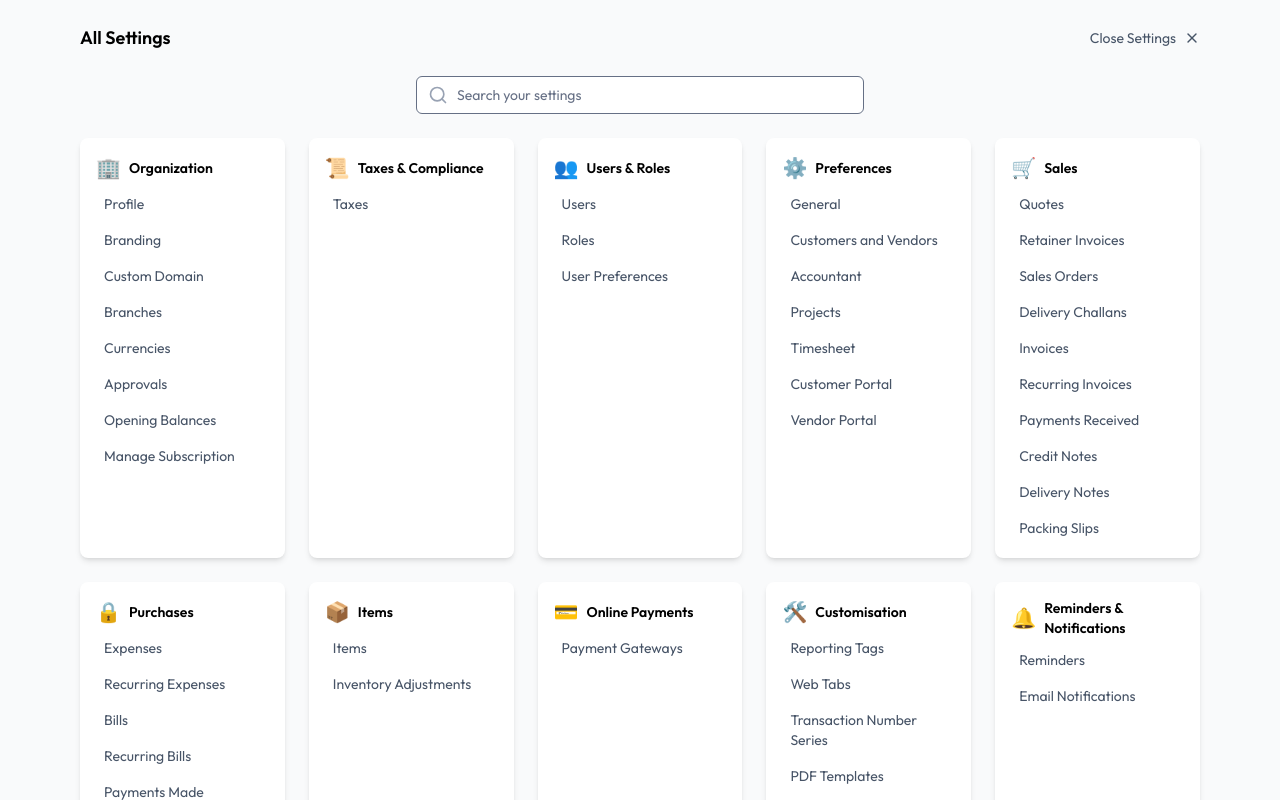
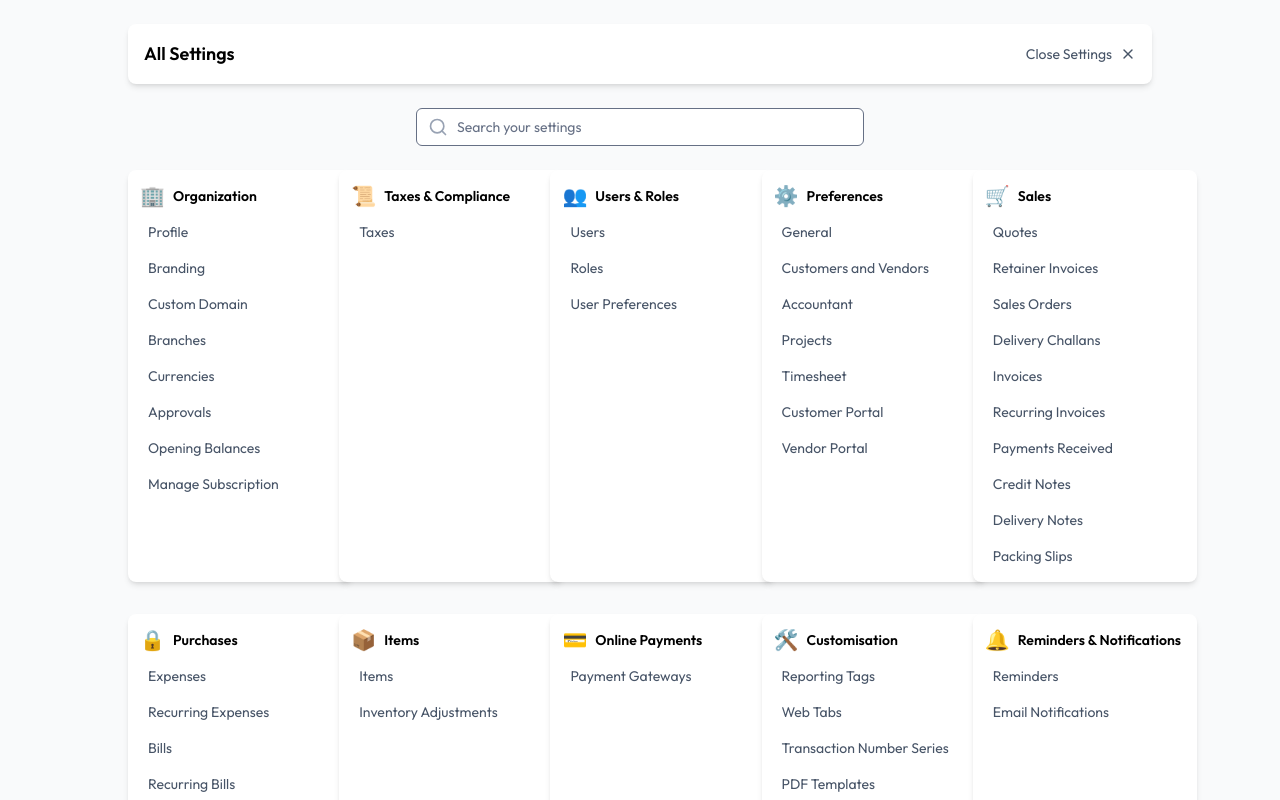
Before and after one commit to hibayoussef/sann-cp, a React (Vite) app: page /settings in a window 1280 px wide. Shown: the top 800 px of the page. Built offline with nearby package versions, Linux system fonts and the light colour scheme.

Commit message:
[UPDATE] update data

```diff
--- a/src/layout/AppHeader.tsx
+++ b/src/layout/AppHeader.tsx
@@ -10,6 +10,7 @@ import NotificationDropdown from "../components/header/NotificationDropdown";
 import SettingsDropdown from "../components/header/SettingsDropDown";
 import UserDropdown from "../components/header/UserDropdown";
 import { useSidebar } from "../context/SidebarContext";
+import { useNavigate } from "react-router";
 
 const AppHeader: React.FC = () => {
   const [isApplicationMenuOpen, setApplicationMenuOpen] = useState(false);
@@ -17,6 +18,8 @@ const AppHeader: React.FC = () => {
   const { setLanguage } = useLocaliztionStore();
 
   const { isMobileOpen, toggleSidebar, toggleMobileSidebar } = useSidebar();
+
+  const navigate = useNavigate();
 
   const handleToggle = () => {
     if (window.innerWidth >= 991) {
@@ -260,7 +263,7 @@ const AppHeader: React.FC = () => {
             {/* <!-- Notification Menu Area --> */}
           </div>
           <button
-            // onClick={() => setIsOpen(!isOpen)}
+            onClick={() => navigate("/settings")}
             className="p-2 text-gray-600 hover:text-gray-900"
           >
             <svg
--- a/src/pages/Settings/Settings.tsx
+++ b/src/pages/Settings/Settings.tsx
@@ -75,9 +75,9 @@ const categories = [
 
 export default function Settings() {
   return (
-    <div className="p-6 bg-gray-50 min-h-screen px-4 sm:px-10 md:px-12 lg:px-20 text-sm">
+    <div className="p-6 bg-gray-50 min-h-screen px-6 sm:px-16 md:px-24 lg:px-32 text-sm">
       {/* Header */}
-      <div className="flex justify-between items-center mb-6">
+      <div className="bg-white p-4 shadow-md rounded-lg mb-6 flex justify-between items-center">
         <h2 className="text-lg font-semibold">All Settings</h2>
         <button className="flex items-center text-gray-600 hover:text-red-500 text-sm">
           Close Settings <X className="w-4 h-4 ml-2" />
@@ -93,9 +93,9 @@ export default function Settings() {
       </div>
 
       {/* Settings Grid */}
-      <div className="grid grid-cols-1 sm:grid-cols-2 md:grid-cols-3 lg:grid-cols-4 xl:grid-cols-5 gap-6">
+      <div className="grid grid-cols-1 sm:grid-cols-2 md:grid-cols-3 lg:grid-cols-4 xl:grid-cols-5 gap-8">
         {categories.map((category, index) => (
-          <div key={index} className="bg-white shadow-md hover:shadow-lg transition rounded-lg p-4">
+          <div key={index} className="bg-white shadow-md hover:shadow-lg transition rounded-lg p-3 w-56 mx-auto">
             <div className="flex items-center gap-2 text-md font-semibold mb-2">
               <span className="text-xl">{category.icon}</span>
               {category.title}
```
